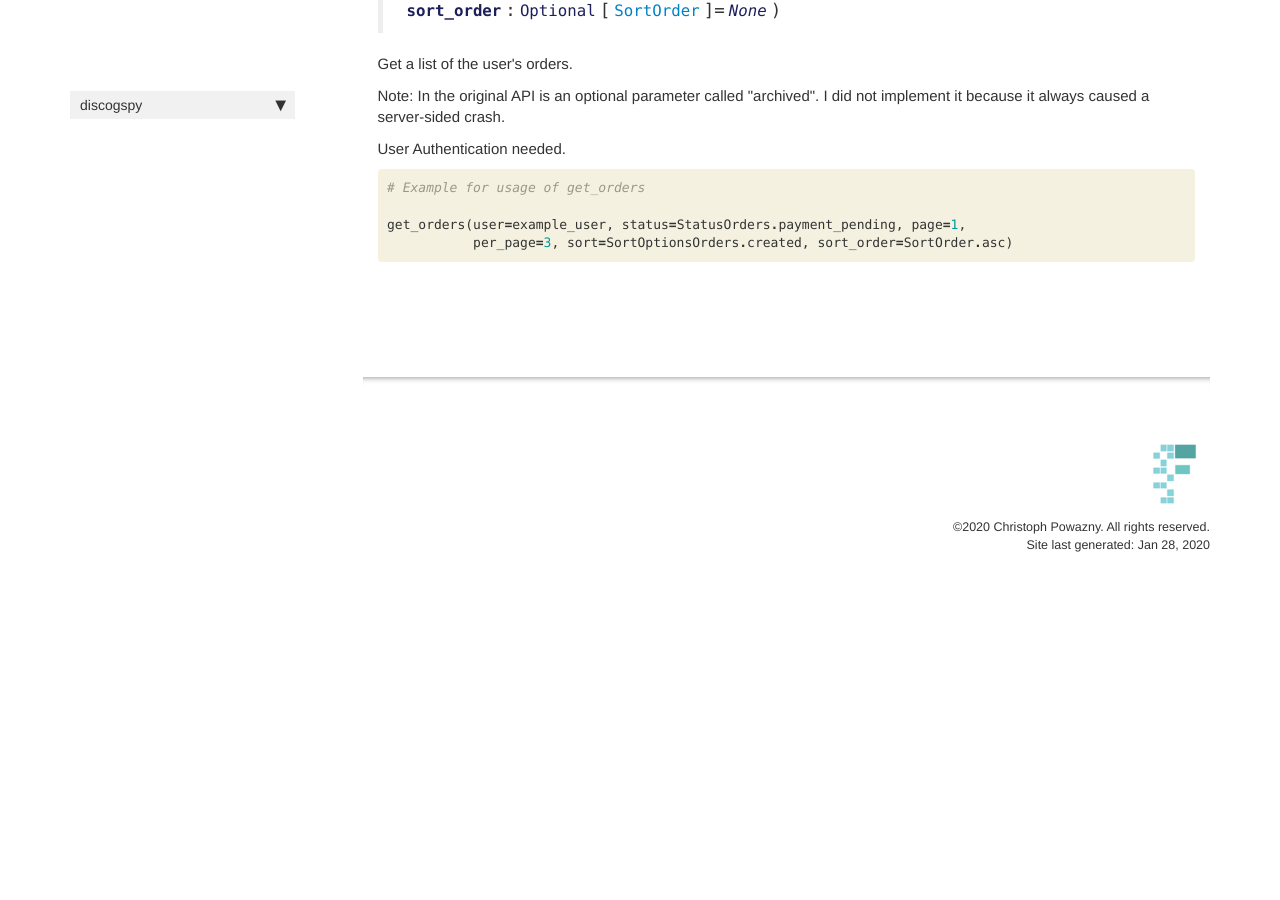
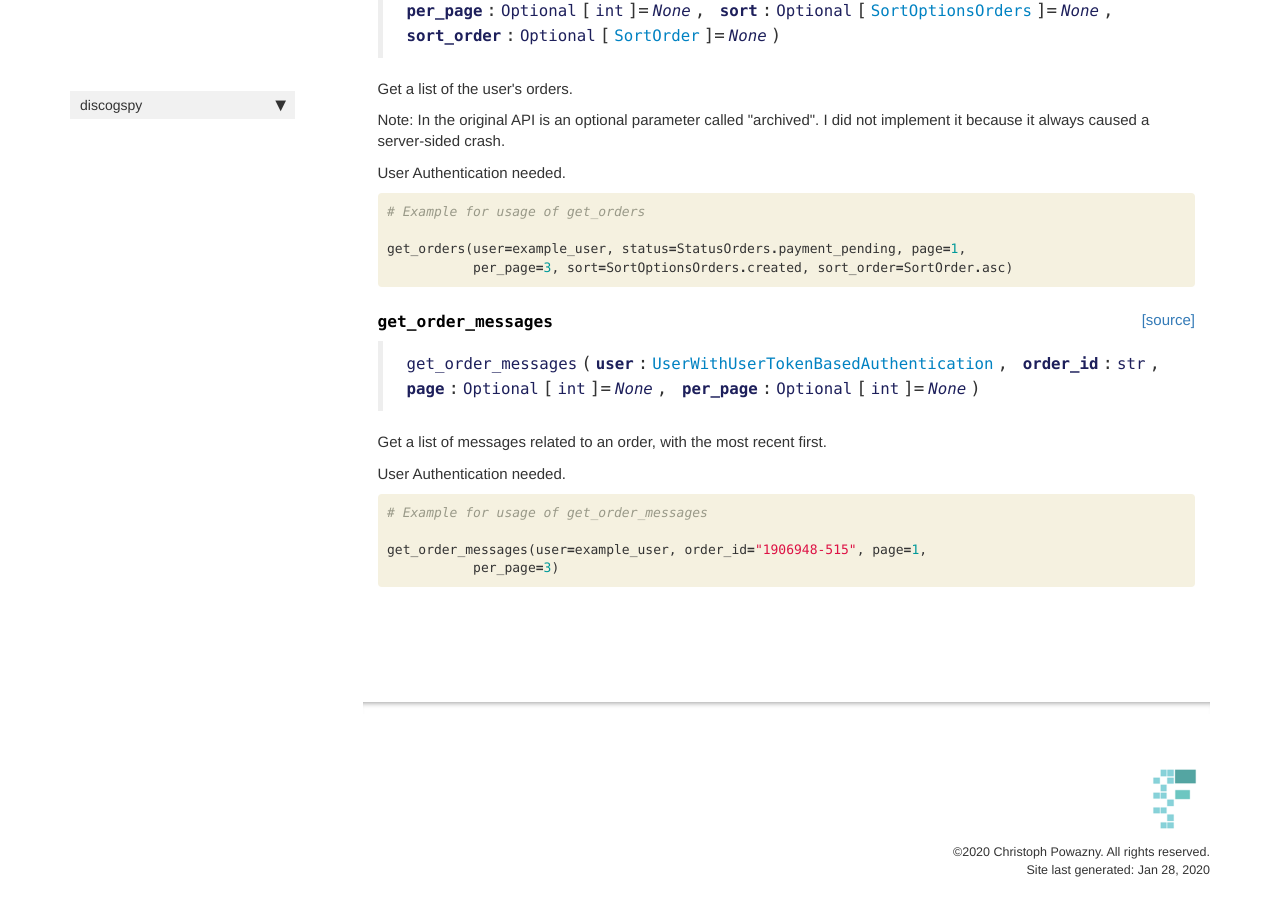
Before and after one commit to cpow-89/discogspy, a Jekyll site: the page built from docs/core.rq_marketplace.html, in a window 1280 px wide and 900 px high, scrolled down 4111 px. Built offline with Jekyll 4.4.1, drawn with Linux system fonts in a browser that asks for light colours; nearby versions of some CDN libraries; comment, search, counter and statistics services are not loaded; before the commit the page ends 4716 px from its top, so only the background shows below that.

Commit message:
add get_order_messages request

```diff
--- a/discogspy/_nbdev.py
+++ b/discogspy/_nbdev.py
@@ -45,7 +45,8 @@
          "get_order": "03_core.rq_marketplace.ipynb",
          "update_order_status": "03_core.rq_marketplace.ipynb",
          "update_order_shipping": "03_core.rq_marketplace.ipynb",
-         "get_orders": "03_core.rq_marketplace.ipynb"}
+         "get_orders": "03_core.rq_marketplace.ipynb",
+         "get_order_messages": "03_core.rq_marketplace.ipynb"}
 
 modules = ["core/constants.py",
            "core/discogs_user.py",
--- a/docs/core.rq_marketplace.html
+++ b/docs/core.rq_marketplace.html
@@ -490,4 +490,45 @@
 </div>
 
 </div>
+<div class="cell border-box-sizing code_cell rendered">
+
 </div>
+<div class="cell border-box-sizing code_cell rendered">
+
+<div class="output_wrapper">
+<div class="output">
+
+<div class="output_area">
+
+
+<div class="output_markdown rendered_html output_subarea ">
+<h4 id="get_order_messages" class="doc_header"><code>get_order_messages</code><a href="https://github.com/cpow-89/discogspy/tree/master/discogspy/core/rq_marketplace.py#L290" class="source_link" style="float:right">[source]</a></h4><blockquote><p><code>get_order_messages</code>(<strong><code>user</code></strong>:<a href="/discogspy/core.discogs_user#UserWithUserTokenBasedAuthentication"><code>UserWithUserTokenBasedAuthentication</code></a>, <strong><code>order_id</code></strong>:<code>str</code>, <strong><code>page</code></strong>:<code>Optional</code>[<code>int</code>]=<em><code>None</code></em>, <strong><code>per_page</code></strong>:<code>Optional</code>[<code>int</code>]=<em><code>None</code></em>)</p>
+</blockquote>
+<p>Get a list of messages related to an order, with the most recent first.</p>
+<p>User Authentication needed.</p>
+
+</div>
+
+</div>
+
+</div>
+</div>
+
+</div>
+<div class="cell border-box-sizing code_cell rendered">
+<div class="input">
+
+<div class="inner_cell">
+    <div class="input_area">
+<div class=" highlight hl-ipython3"><pre><span></span><span class="c1"># Example for usage of get_order_messages</span>
+
+<span class="n">get_order_messages</span><span class="p">(</span><span class="n">user</span><span class="o">=</span><span class="n">example_user</span><span class="p">,</span> <span class="n">order_id</span><span class="o">=</span><span class="s2">&quot;1906948-515&quot;</span><span class="p">,</span> <span class="n">page</span><span class="o">=</span><span class="mi">1</span><span class="p">,</span>
+           <span class="n">per_page</span><span class="o">=</span><span class="mi">3</span><span class="p">)</span>
+</pre></div>
+
+    </div>
+</div>
+</div>
+
+</div>
+</div>
```
Also changed, not shown: README.md, 2 other files.
